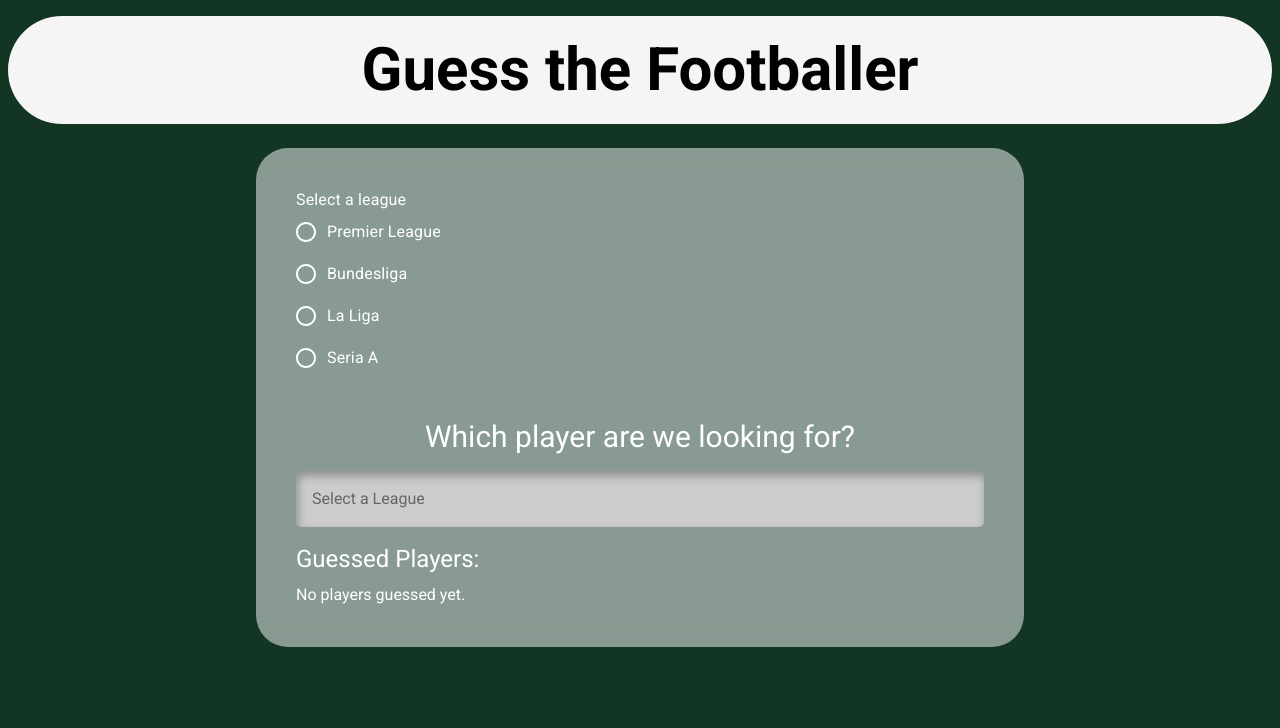
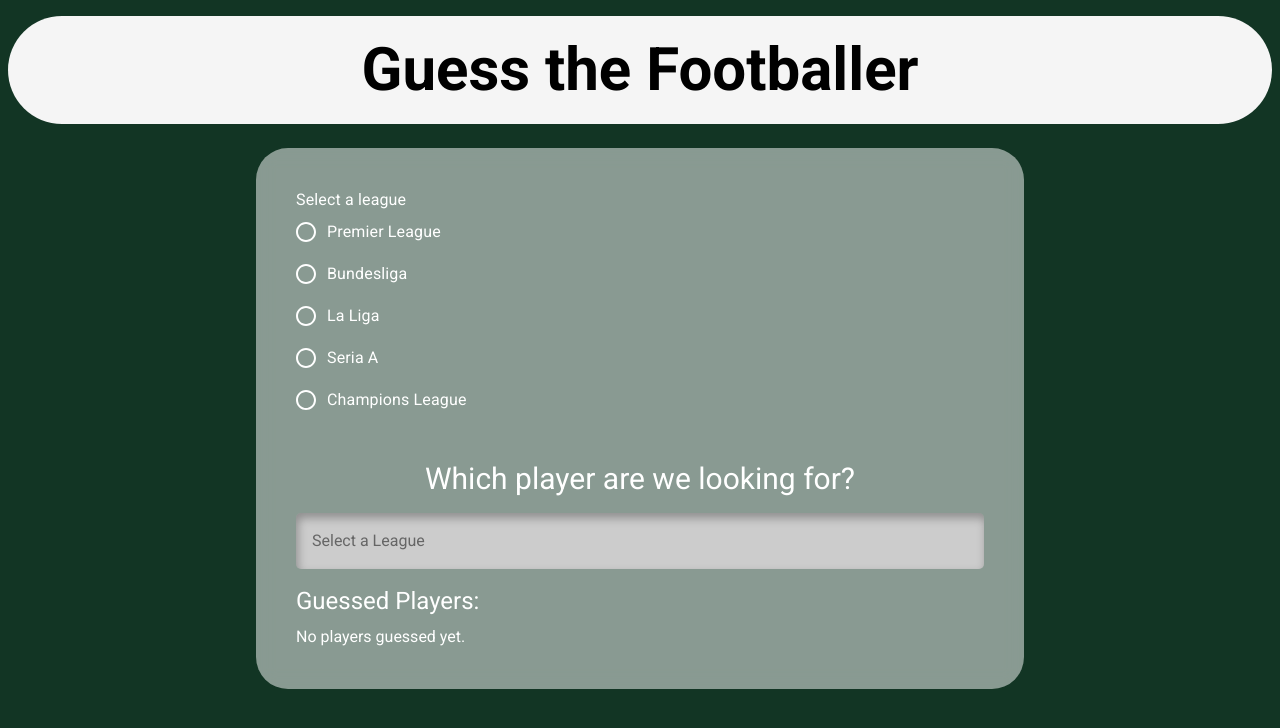
Before and after one commit to KevinRuangrad/guessthefotballer, a React (Vite) app in the folder my-app/: page / in a window 1280 px wide. Shown: the top 728 px of the page. Built offline with nearby package versions, Linux system fonts and the light colour scheme.

Commit message:
Added Champions league

```diff
--- a/my-app/src/components/LeagueSelector.jsx
+++ b/my-app/src/components/LeagueSelector.jsx
@@ -51,6 +51,12 @@ const LeagueSelector = ({ league, handleLeagueChange }) => {
           label="Seria A"
           sx={{ color: "white" }}
         />
+        <FormControlLabel
+          value="CL"
+          control={<Radio sx={{ color: "white" }} />}
+          label="Champions League"
+          sx={{ color: "white" }}
+        />
       </RadioGroup>
     </FormControl>
   );
```
